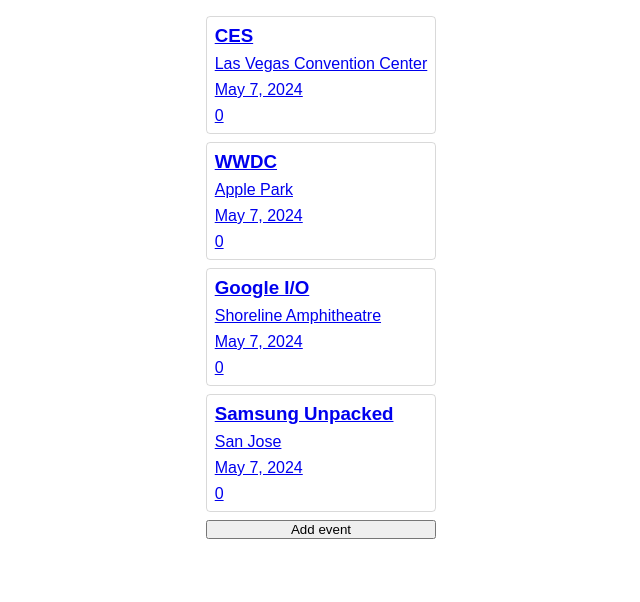
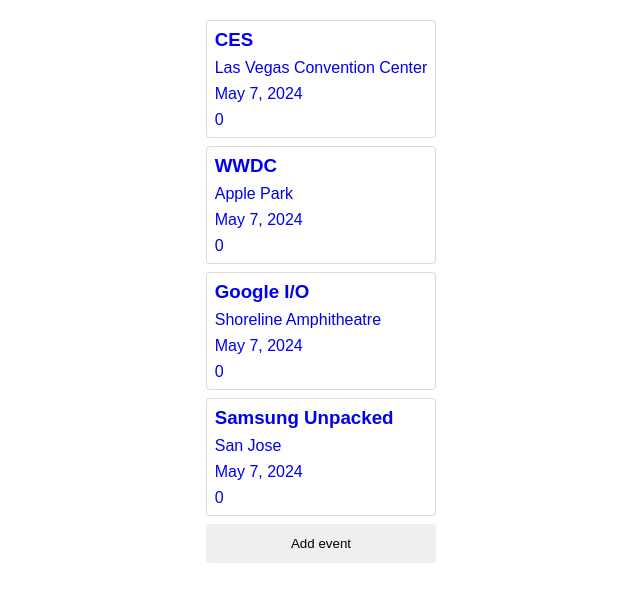
Before and after one commit to arminganic/events, an Angular app: page /events in a window 1280 px wide. Shown: the top 602 px of the page, without its empty margins (319-959 px from the left). Built offline with nearby package versions, Linux system fonts and the light colour scheme.

Commit message:
Styled button and anchor element

```diff
--- a/src/app/event/event.component.css
+++ b/src/app/event/event.component.css
@@ -3,6 +3,6 @@
   border-radius: 4px;
   display: flex;
   flex-direction: column;
-  gap: var(--spacing-s);
-  padding: var(--spacing-s);
+  gap: var(--spacing-xs);
+  padding: var(--spacing-xs);
 }
--- a/src/app/events-page/events-page.component.css
+++ b/src/app/events-page/events-page.component.css
@@ -1,6 +1,6 @@
 :host {
   display: flex;
   flex-direction: column;
-  gap: var(--spacing-s);
-  padding: var(--spacing-s);
+  gap: var(--spacing-xs);
+  padding: var(--spacing-xs);
 }
--- a/src/styles.css
+++ b/src/styles.css
@@ -1,6 +1,11 @@
 /* You can add global styles to this file, and also import other style files */
 * {
-  --spacing-s: 8px;
+  --radius-s: 2px;
+  --radius-m: 4px;
+  --radius-l: 8px;
+
+  --spacing-xs: 8px;
+  --spacing-s: 12px;
   --spacing-m: 16px;
   --spacing-l: 24px;
 
@@ -21,3 +26,14 @@
 .container--centered {
   margin-inline: auto;
 }
+
+a {
+  text-decoration: none;
+}
+
+button {
+  border: none;
+  border-radius: var(--radius-m);
+  cursor: pointer;
+  padding: var(--spacing-s) var(--spacing-l);
+}
```
